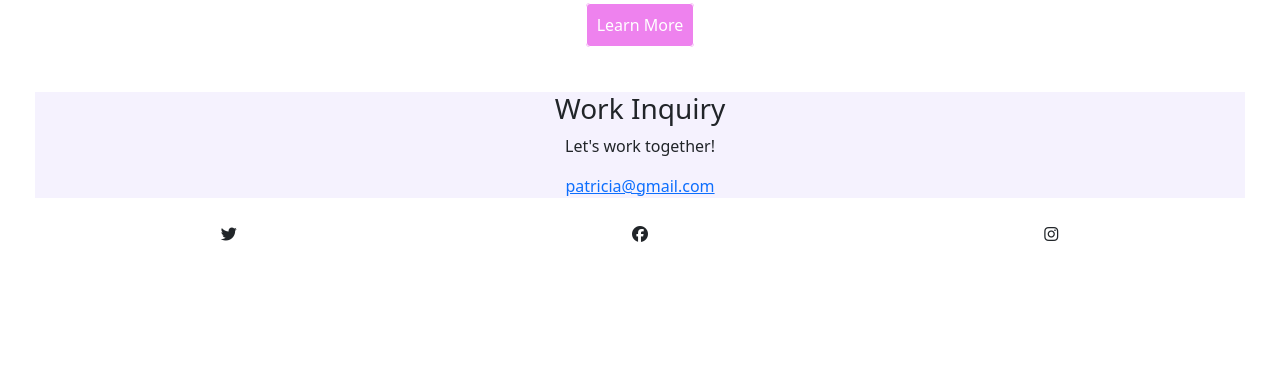
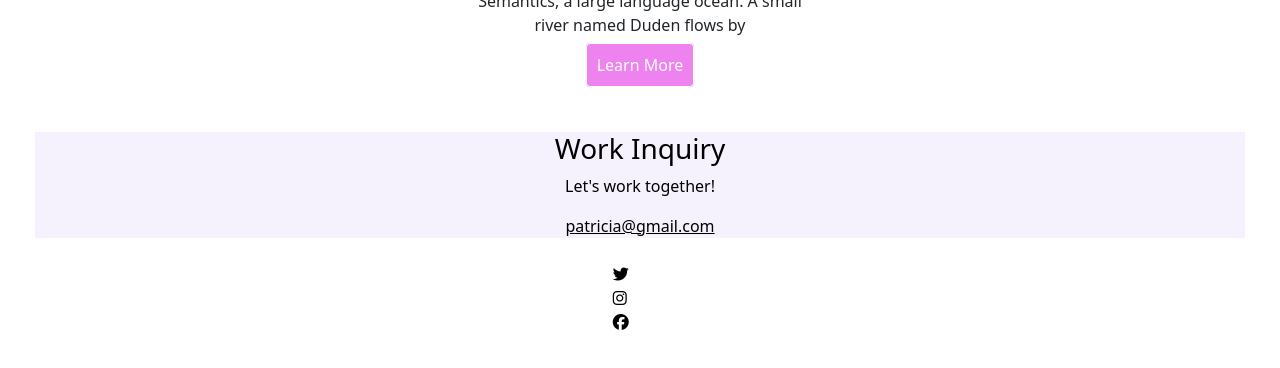
Before and after one commit to ayannayaya02/footerPage, a plain HTML site: page index.html in a window 1280 px wide. Shown: the part 1172-1540 px from the top of the page. Before the commit the page ends 1453 px from the top, so only its background shows below. Drawn offline with nearby package versions, Linux system fonts and the light colour scheme.

Commit message:
center my icons!!!

```diff
--- a/index.html
+++ b/index.html
@@ -101,19 +101,17 @@
 <a href="mailto:#">patricia@gmail.com</a>
 </div>
 <br/>
+    <div class="d-flex justify-content-center">
+   <div class="row">
+    <div class="col-4">
 
-   <div class="row">
-                    <div class="col-sm-4">
-                        <i class="fa-brands fa-twitter"></i>
-                    </div>
-                    <div class="col-sm-4">  <i class="fa-brands fa-facebook"></i>
+                <a href="https://www.twitter.com">   <i class="fa-brands fa-twitter"></i></a>
+<a href="https://instagram.com">
+ <i class="fa-brands fa-instagram"></i></a>
+ <a href=""><i class="fa-brands fa-facebook"></i></a>
 </div>
-
-<div class="col-sm-4"> <i class="fa-brands fa-instagram"></i></div>
-                </div>
 </div>
-            </div>
-            </footer>
+</div>
 </footer>
 </body>
 </html>
--- a/src/styles.css
+++ b/src/styles.css
@@ -1,7 +1,7 @@
 
 .hero{
     text-align:center;
-    padding:20px 10px 20px;
+    padding:40px 10px 40px;
   background: #f5f2fe;
 ;
 }
@@ -18,9 +18,13 @@ img{
 footer {
     text-align:center;
     padding:15px;
+    color:black;
     margin:20px 20px 20px;
 }
 
+footer a{
+    color:black;
+}
 .footer-dec{
   background: #f5f2fe;
 
@@ -36,6 +40,7 @@ background:violet;
 
 }
 
+
 @media (max-width:576px){
     img{
         display:none;
```
